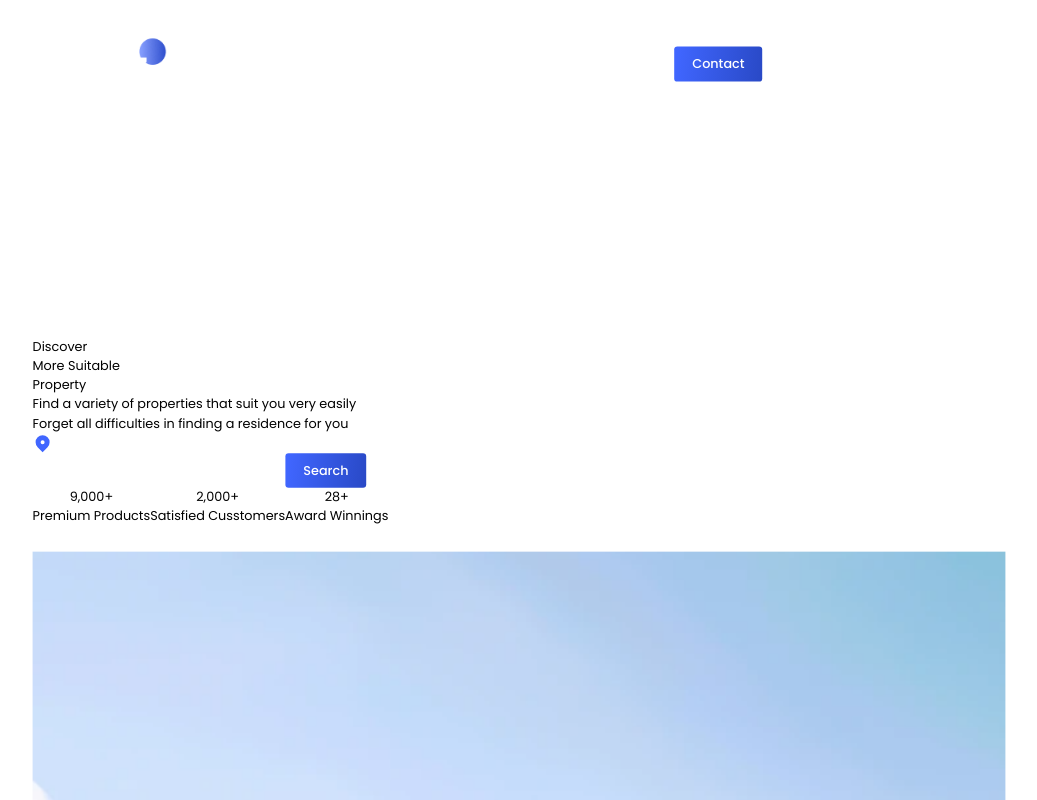
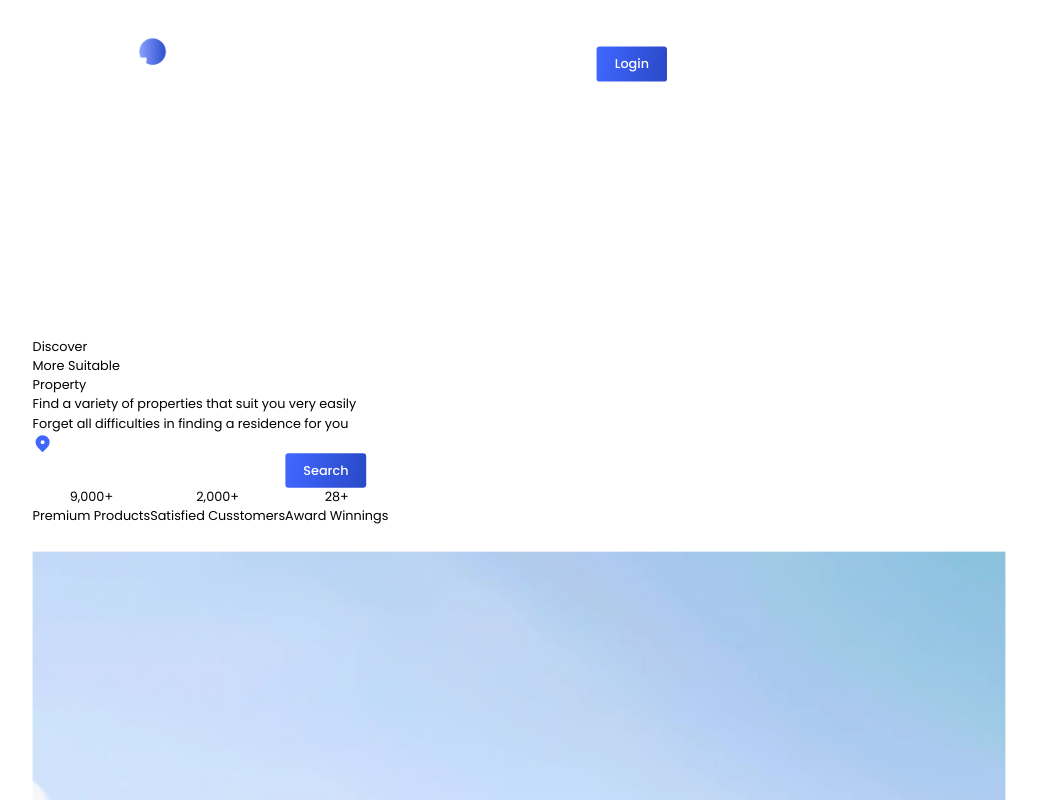
Before and after one commit to zendayat/Real-Estate-Frontend-React, a React (Vite) app: page / in a window 1280 px wide. Shown: the top 800 px of the page, without its empty margins (121-1158 px from the left). Built offline with nearby package versions, Linux system fonts and the light colour scheme.

Commit message:
feat: initiating properties page

```diff
--- a/src/App.jsx
+++ b/src/App.jsx
@@ -4,6 +4,7 @@ import {BrowserRouter, Route, Routes} from 'react-router-dom'
 import Website from "./pages/Website";
 import { Suspense } from 'react';
 import Layout from './components/Layout/Layout';
+import Properties from './pages/Properties/Properties';
 
 function App() {
   return (
@@ -12,6 +13,7 @@ function App() {
         <Routes>
           <Route element={<Layout/>}>
             <Route path="/" element={<Website />} />
+            <Route path='/properties' element={<Properties/>}/>
           </Route>
         </Routes>
       </Suspense>
--- a/src/components/Header/Header.jsx
+++ b/src/components/Header/Header.jsx
@@ -2,7 +2,7 @@ import React, { useState } from "react";
 import { BiMenuAltRight } from "react-icons/bi";
 import OutsideClickHandler from "react-outside-click-handler";
 import "./Header.css";
-import { Link } from "react-router-dom";
+import { Link, NavLink } from "react-router-dom";
 function Header() {
   const [menuOpened, setMenuOpened] = useState(false)
 
@@ -23,20 +23,11 @@ function Header() {
             className="h-menu top-24 right-0 bg-white md:bg-transparent rounded-xl text-black md:text-white gap-8 p-12 md:p-0 font-medium md:font-normal md:gap-10 flexCenter transition-all duration-300 ease-in z-[99]"
             style={getMenuStyles(menuOpened)}
           >
-            <a href="" className=" font-medium">
-              Residencies
-            </a>
-            <a href="" className=" font-medium">
-              Our Values
-            </a>
-            <a href="" className=" font-medium">
-              Contact Us
-            </a>
-            <a href="" className=" font-medium">
-              Get Started
-            </a>
-            <button className="button">
-              <a href="">Contact</a>
+            <NavLink to="/properties" className=" font-medium">Properties</NavLink>
+
+            <a href="">Contact</a>
+            <button className=" button">
+              Login
             </button>
           </div>
         </OutsideClickHandler>
--- a/src/components/Hero/Hero.jsx
+++ b/src/components/Hero/Hero.jsx
@@ -3,6 +3,7 @@ import {HiLocationMarker} from 'react-icons/hi'
 import CountUp from 'react-countup'
 import {motion} from 'framer-motion'
 import './Hero.css'
+import SearchBar from '../SearchBar/SearchBar'
 
 function Hero() {
   return (
@@ -24,11 +25,7 @@ function Hero() {
             <span>Find a variety of properties that suit you very easily</span>
             <span>Forget all difficulties in finding a residence for you</span>
           </div>
-          <div className="search-bar bg-white rounded-md border-solid border-3 border-[rgba(120,120,120,0.374)] py-2 px-4 justify-between  w-[90%] md:w-full gap-2 mx-auto flex flex-row">
-            <HiLocationMarker color="var(--blue)" size={25} className=' my-auto'/>
-            <input type="text" className=' border-none outline-none text-black font-bold w-full'/>
-            <button className="button">Search</button>
-          </div>
+          <SearchBar/>
           <div className="flexCenter stats w-full gap-[1.5rem] md:gap-4">
             <div className="flexColCenter stat">
               <span className=' text-[2rem]'>
--- /dev/null
+++ b/src/components/SearchBar/SearchBar.jsx
@@ -0,0 +1,14 @@
+import React from 'react'
+import { HiLocationMarker } from 'react-icons/hi'
+
+const SearchBar = () => {
+  return (
+    <div className="search-bar bg-white rounded-md border-solid border-3 border-[rgba(120,120,120,0.374)] py-2 px-4 justify-between  w-[90%] md:w-full gap-2 mx-auto flex flex-row">
+        <HiLocationMarker color="var(--blue)" size={25} className=' my-auto'/>
+        <input type="text" className=' border-none outline-none text-black font-bold w-full'/>
+        <button className="button">Search</button>
+    </div>
+  )
+}
+
+export default SearchBar
--- a/src/index.css
+++ b/src/index.css
@@ -12,7 +12,9 @@
   --lightBlue: #eeeeff;
   --shadow: 0px 23px 21px -8px rgba(136, 160, 255, 0.25);
 }
-
+.wrapper{
+  background-color: white;
+}
 * {
   margin: 0;
   padding: 0;
--- /dev/null
+++ b/src/pages/Properties/Properties.jsx
@@ -0,0 +1,11 @@
+import React from 'react'
+
+const Properties = () => {
+  return (
+    <div className="wrapper">
+
+    </div>
+  )
+}
+
+export default Properties
```
Also changed, not shown: src/pages/Properties/Propertie.css (added).
